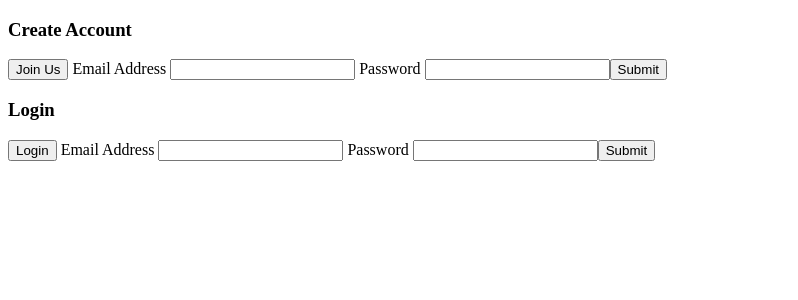
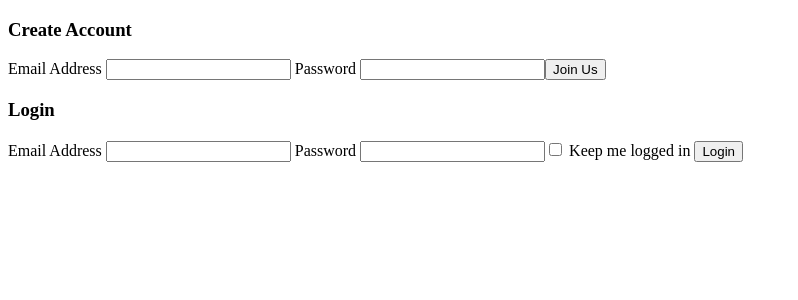
Before and after one commit to lMiguelVSl/AngularProApp_Course, an Angular app: page / in a window 1280 px wide. Shown: the top 300 px of the page, without its empty margins (0-798 px from the left). Built offline with nearby package versions, Linux system fonts and the light colour scheme.

Commit message:
03-projecting-comopnents

```diff
--- a/src/app/Components/auth-form/auth-form.component.html
+++ b/src/app/Components/auth-form/auth-form.component.html
@@ -9,6 +9,7 @@
             Password
             <input type="password" name="password" [(ngModel)]="formData.Password">
         </label>
-        <button type="submit">Submit</button>
+        <ng-content select="app-auth-remember"></ng-content>
+        <ng-content select="button"></ng-content>
     </form>
 </div>
--- /dev/null
+++ b/src/app/Components/auth-remember/auth-remember.component.html
@@ -0,0 +1,4 @@
+<label>
+    <input type="checkbox" (change)="onChecked($event.target)">
+    Keep me logged in
+</label>
--- /dev/null
+++ b/src/app/Components/auth-remember/auth-remember.component.ts
@@ -0,0 +1,13 @@
+import { Component, EventEmitter, Output } from '@angular/core';
+
+@Component({
+  selector: 'app-auth-remember',
+  templateUrl: './auth-remember.component.html',
+  styleUrls: ['./auth-remember.component.css']
+})
+export class AuthRememberComponent {
+  @Output() checked: EventEmitter<boolean> = new EventEmitter();
+  onChecked(check: any) {
+    this.checked.emit(check.checked ? check.checked : false);
+  }
+}
--- a/src/app/app.component.ts
+++ b/src/app/app.component.ts
@@ -11,6 +11,7 @@ import { User } from './Models/User';
       </app-auth-form>
       <app-auth-form (submitted)="loginUser($event)">
         <h3>Login</h3>
+        <app-auth-remember (checked)="rememberUser($event)"></app-auth-remember>
         <button  type="submit">Login</button>
       </app-auth-form>
     </div>
@@ -27,4 +28,8 @@ export class AppComponent {
   loginUser(user: User) {
     console.log("Login User:", user);
   }
+
+  rememberUser(event: boolean) {
+    console.log("remember User:", event);
+  }
 }
--- a/src/app/app.module.ts
+++ b/src/app/app.module.ts
@@ -4,11 +4,13 @@ import { BrowserModule } from '@angular/platform-browser';
 import { AppComponent } from './app.component';
 import { AuthFormComponent } from './Components/auth-form/auth-form.component';
 import { FormsModule } from '@angular/forms';
+import { AuthRememberComponent } from './Components/auth-remember/auth-remember.component';
 
 @NgModule({
   declarations: [
     AppComponent,
-    AuthFormComponent
+    AuthFormComponent,
+    AuthRememberComponent
   ],
   imports: [
     BrowserModule,
```
Also changed, not shown: src/app/Components/auth-remember/auth-remember.component.css (added), 1 other file (tests, documents, lock files or other folders).
